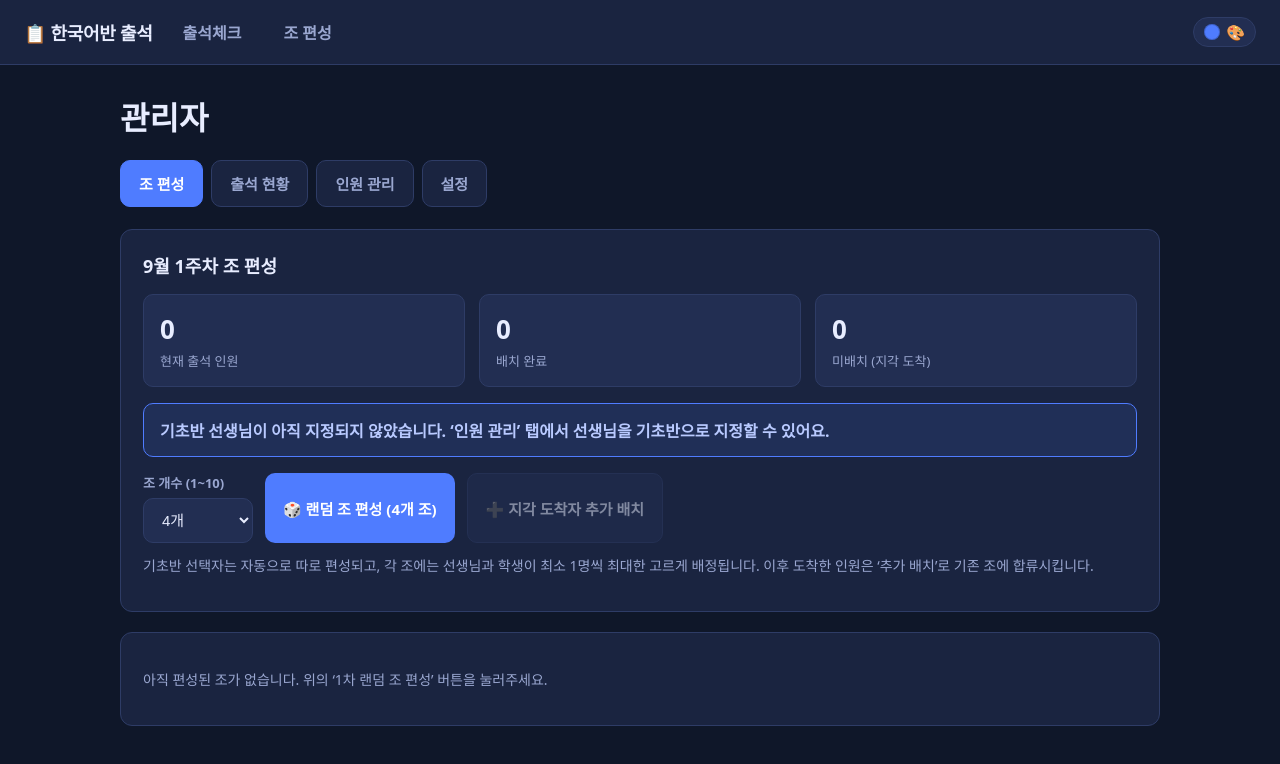
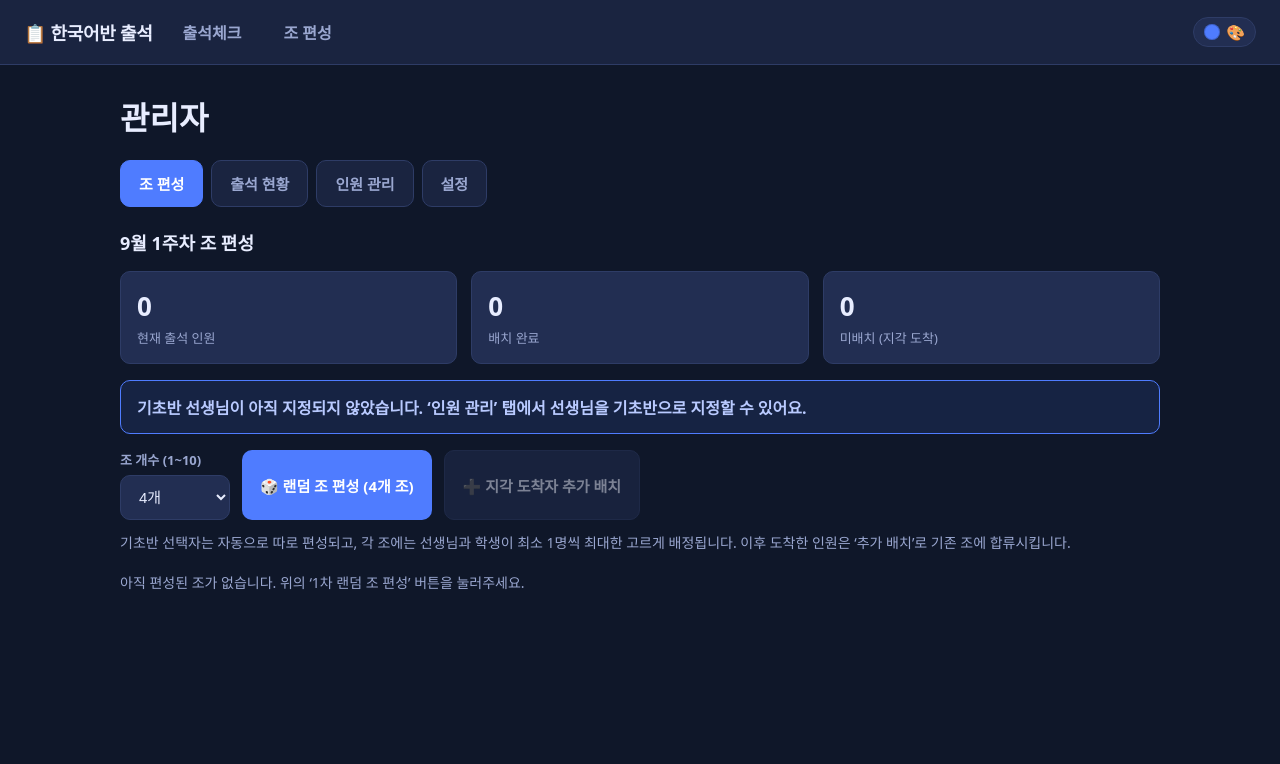
Before and after one commit to JinHwanCha/bicf, a Next.js app: page /admin in a window 1280 px wide. Shown: the top 764 px of the page. Built offline with nearby package versions, Linux system fonts and the light colour scheme.

Commit message:
update css

```diff
--- a/src/app/globals.css
+++ b/src/app/globals.css
@@ -231,10 +231,6 @@ a {
 }
 
 .card {
-  background: var(--panel);
-  border: 1px solid var(--border);
-  border-radius: var(--radius);
-  padding: 22px;
   margin-bottom: 20px;
 }
 
```
